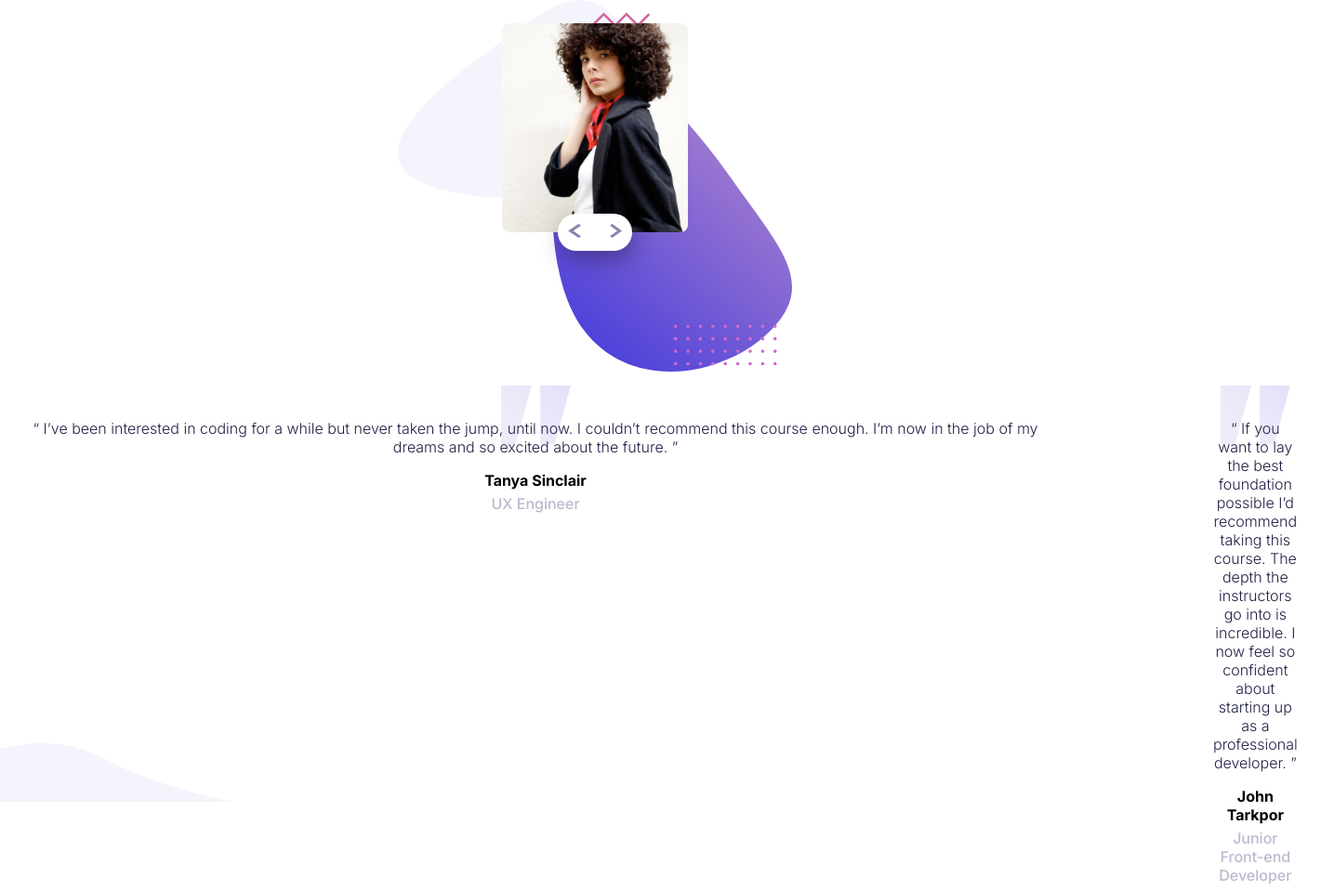
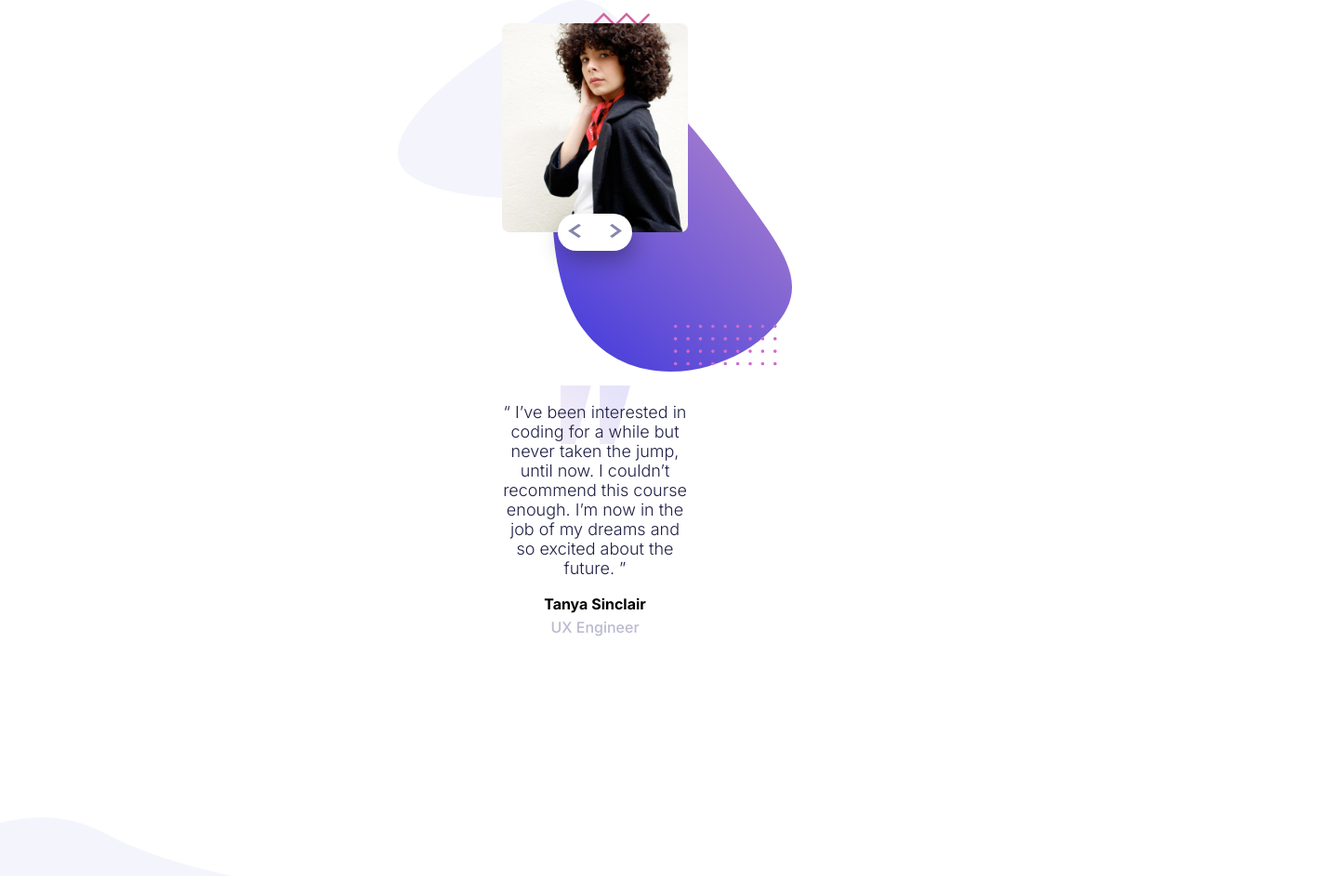
Before and after one commit to SamuMilla/FEM-testimonials-slider, a website: page index.html in a window 1280 px wide. Shown: the whole page at 93% size, 1421 px wide, since content can reach past the window. Drawn offline with Linux system fonts and the light colour scheme.

Commit message:
Slider de texto semi-funcional

```diff
--- a/app/js/script.js
+++ b/app/js/script.js
@@ -25,7 +25,7 @@ prevBtn.addEventListener("click", function () {
 
 function carousel() {
   //working with slides
-  if (counter === slides.length) {
+  if (counter === slides.length && counter === slidesText.length) {
     counter = 0;
   }
   if (counter < 0) {
@@ -34,4 +34,7 @@ function carousel() {
   slides.forEach(function (slide) {
     slide.style.transform = `translateX(-${counter * 100}%)`;
   });
+  slidesText.forEach(function (textSlide) {
+    textSlide.style.transform = `translateX(-${counter * 100}%)`;
+  });
 }
--- a/app/scss/globals/layout.scss
+++ b/app/scss/globals/layout.scss
@@ -1,4 +1,4 @@
-@use '../util' as *;
+@use "../util" as *;
 
 .bg-pattern {
   background-image: url("/images/pattern-bg.svg");
@@ -62,23 +62,26 @@
   }
 }
 .testimonial {
-  height: 50vh;
+  height: 60vh;
 }
 
 .slides-text {
   position: relative;
+  overflow: hidden;
+  width: rem(200);
+  height: 100%;
+  margin: 0 auto;
 }
 
 .text {
   position: absolute;
-  background-image: url(/images/pattern-quotes.svg);
+  background-image: url("/images/pattern-quotes.svg");
   background-repeat: no-repeat;
   background-size: rem(75) auto;
   background-position: top center;
-  max-width: 90%;
   margin: rem(15) auto 0;
-  padding: rem(20) rem(25);
   text-align: center;
+  transition: all 0.25s ease-in-out;
 
   .name {
     font-size: rem(16);
--- a/app/scss/globals/typography.scss
+++ b/app/scss/globals/typography.scss
@@ -1,3 +1,4 @@
+@use "../util" as *;
 h1,
 h2,
 h3 {
@@ -11,7 +12,7 @@ a:active {
 }
 
 p {
-  font-size: rem(32);
+  font-size: rem(18);
   font-weight: 300;
   color: var(--dark-blue);
 }
```
Also changed, not shown: dist/script.js, dist/style.css, 2 other files.
